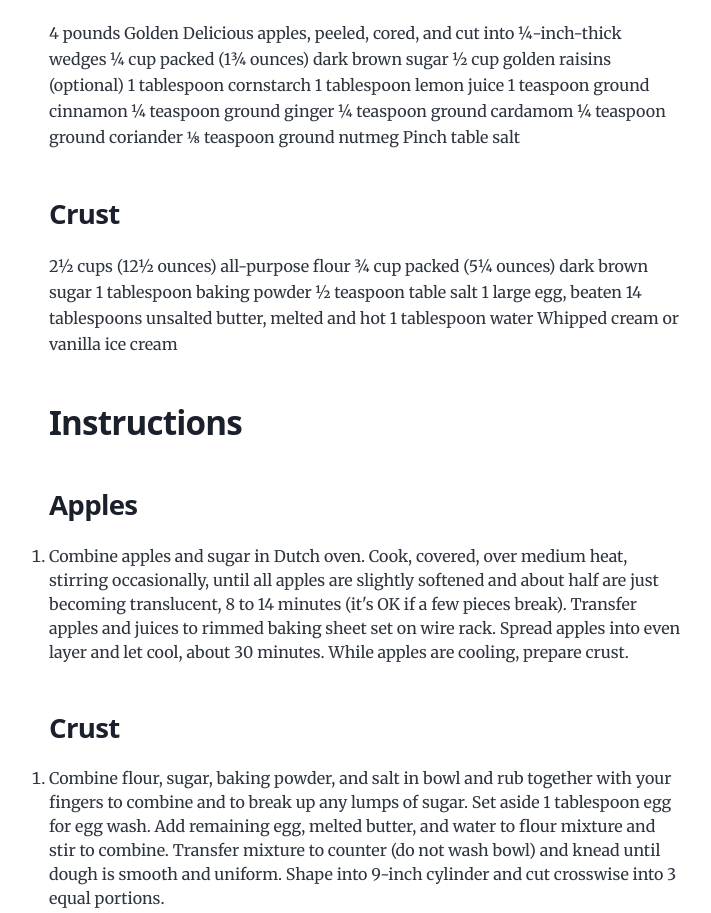
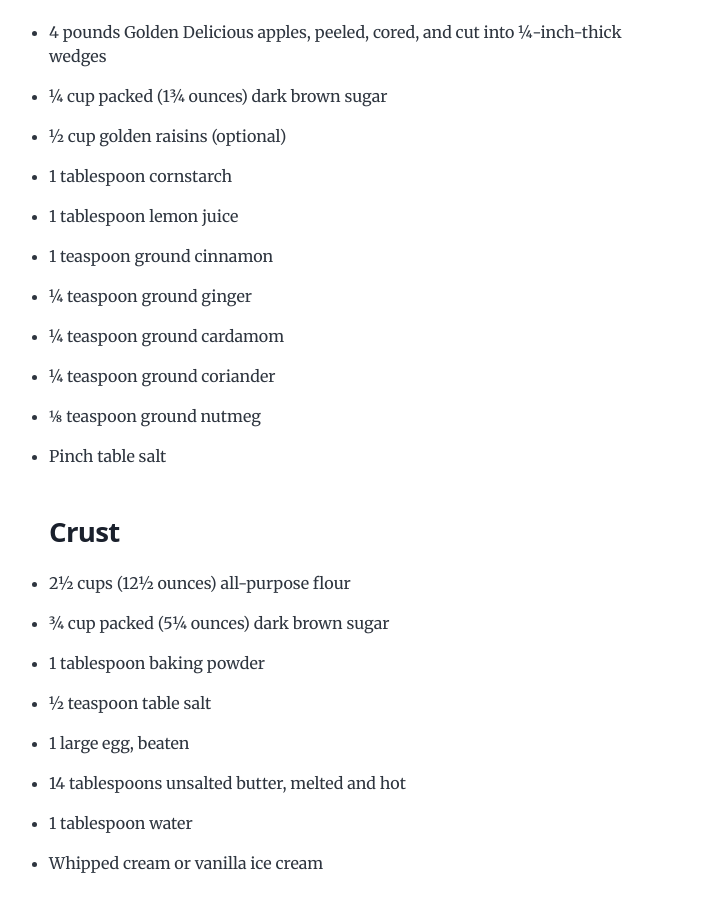
Before and after one commit to anthony-c-martin/recipes, a Gatsby site: page /dutch-appeltaart/ in a window 1280 px wide. Shown: the part 327-1240 px from the top of the page, without its empty margins (275-986 px from the left). Built offline with nearby package versions, Linux system fonts and the light colour scheme; Gatsby itself is replaced by a stand-in of ours.

Commit message:
Update dutch-appeltaart.md

```diff
--- a/content/recipes/dutch-appeltaart.md
+++ b/content/recipes/dutch-appeltaart.md
@@ -5,27 +5,27 @@ description: Dutch Appeltaart
 
 ## Ingredients
 ### Apples
-4 pounds Golden Delicious apples, peeled, cored, and cut into ¼-inch-thick wedges
-¼ cup packed (1¾ ounces) dark brown sugar
-½ cup golden raisins (optional)
-1 tablespoon cornstarch
-1 tablespoon lemon juice
-1 teaspoon ground cinnamon
-¼ teaspoon ground ginger
-¼ teaspoon ground cardamom
-¼ teaspoon ground coriander
-⅛ teaspoon ground nutmeg
-Pinch table salt
+* 4 pounds Golden Delicious apples, peeled, cored, and cut into ¼-inch-thick wedges
+* ¼ cup packed (1¾ ounces) dark brown sugar
+* ½ cup golden raisins (optional)
+* 1 tablespoon cornstarch
+* 1 tablespoon lemon juice
+* 1 teaspoon ground cinnamon
+* ¼ teaspoon ground ginger
+* ¼ teaspoon ground cardamom
+* ¼ teaspoon ground coriander
+* ⅛ teaspoon ground nutmeg
+* Pinch table salt
 
 ### Crust
-2½ cups (12½ ounces) all-purpose flour
-¾ cup packed (5¼ ounces) dark brown sugar
-1 tablespoon baking powder
-½ teaspoon table salt
-1 large egg, beaten
-14 tablespoons unsalted butter, melted and hot
-1 tablespoon water
-Whipped cream or vanilla ice cream
+* 2½ cups (12½ ounces) all-purpose flour
+* ¾ cup packed (5¼ ounces) dark brown sugar
+* 1 tablespoon baking powder
+* ½ teaspoon table salt
+* 1 large egg, beaten
+* 14 tablespoons unsalted butter, melted and hot
+* 1 tablespoon water
+* Whipped cream or vanilla ice cream
 
 ## Instructions
 ### Apples
```
